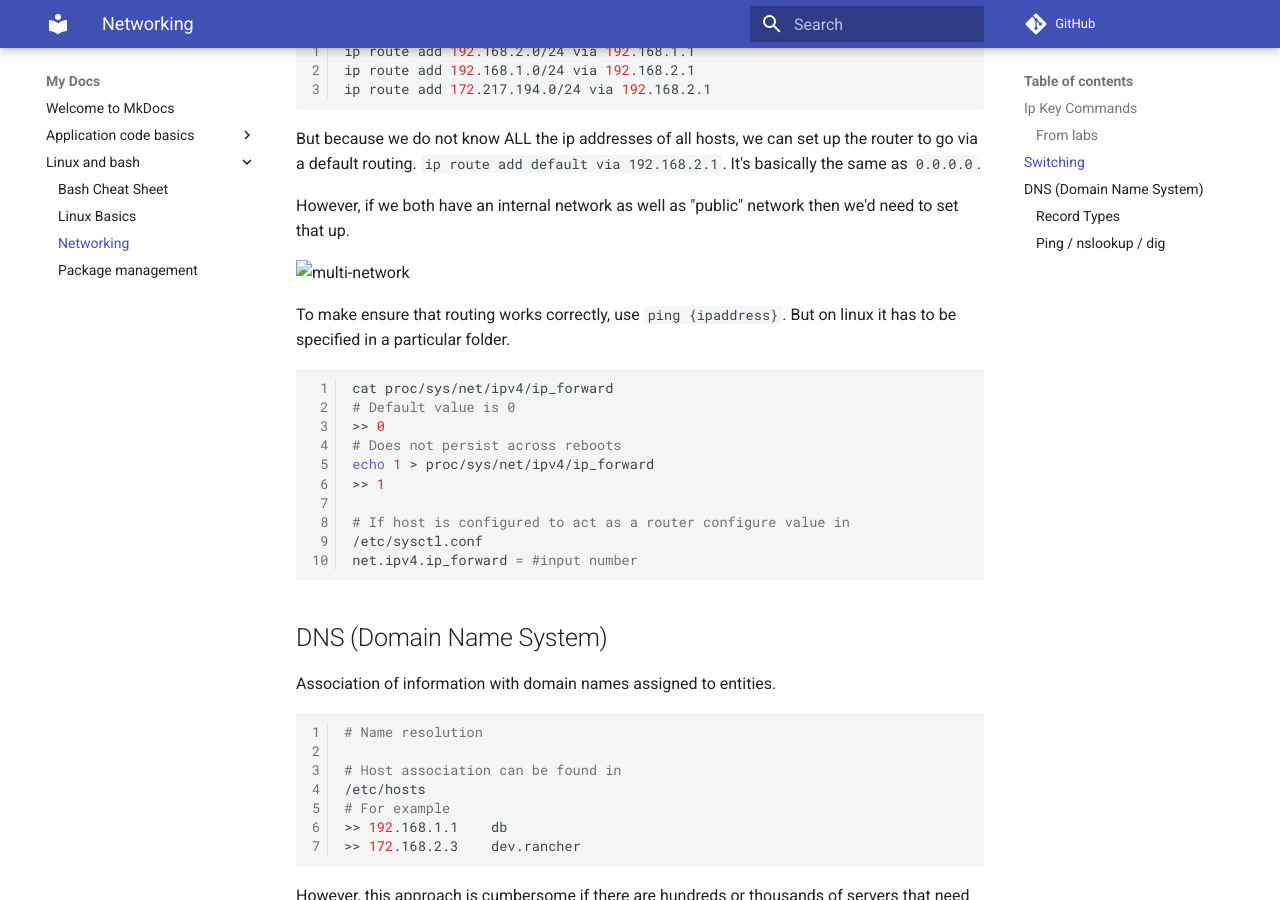
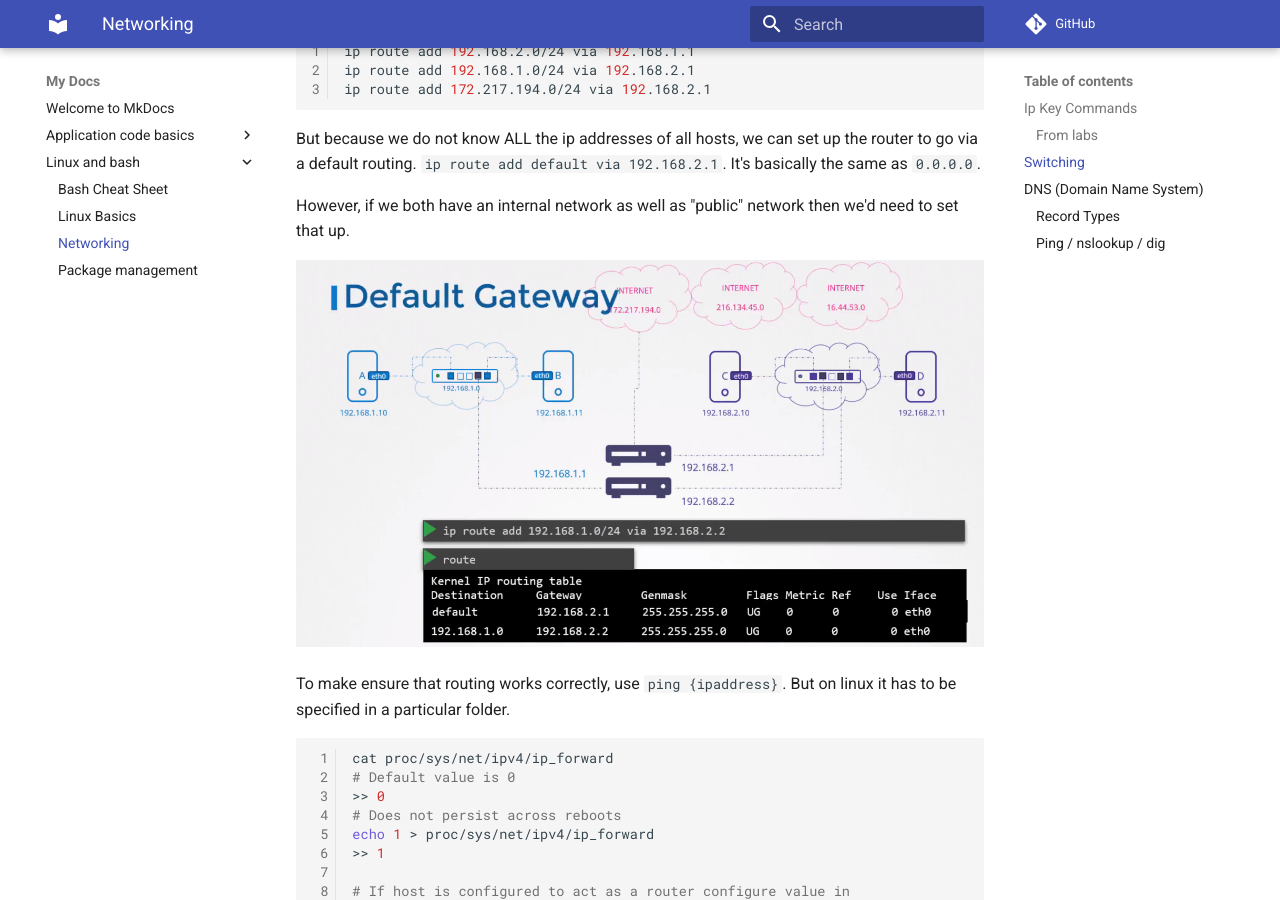
Before and after one commit to rytligc/dev-docs, an MkDocs documentation site: the page built from docs/linux-and-bash/networking.md, in a window 1280 px wide and 900 px high, scrolled down 1260 px. Built offline with MkDocs 1.6.1 and Material for MkDocs 9.7.7, drawn with Linux system fonts in a browser that asks for light colours; comment, search, counter and statistics services are not loaded.

Commit message:
updated imgs path

```diff
--- a/docs/linux-and-bash/networking.md
+++ b/docs/linux-and-bash/networking.md
@@ -34,7 +34,7 @@ sudo ip route add 172.16.238.0/24 via 172.16.239.10
 
 A switch connects devices within the same network. E.g. 192.168.**1**.0 or 192.168.**2**.0 as shown below
 
-![gateway](imgs/gateway_routing.png)
+![gateway](../imgs/gateway_routing.png)
 
 The router connects the two switches, i.e. 192.168.1.1 & 192.168.2.1.
 
@@ -56,7 +56,7 @@ But because we do not know ALL the ip addresses of all hosts, we can set up the
 
 However, if we both have an internal network as well as "public" network then we'd need to set that up.
 
-![multi-network](imgs/multiple_network_routing.png)
+![multi-network](../imgs/multiple_network_routing.png)
 
 To make ensure that routing works correctly, use ``ping {ipaddress}``. But on linux it has to be specified in a particular folder.
 
```
Also changed, not shown: docs/linux-and-bash/package_management.md (+1 -1 lines).
